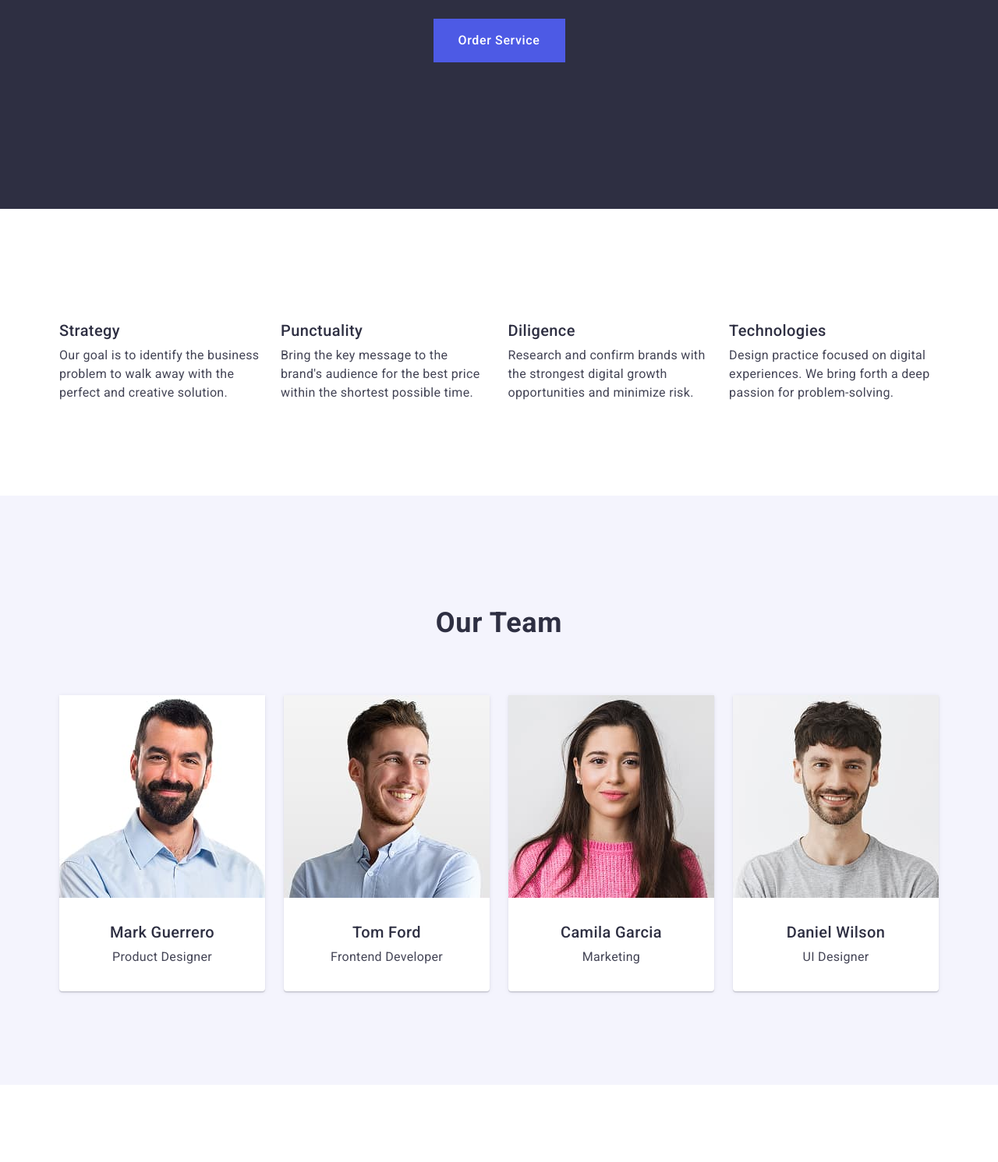
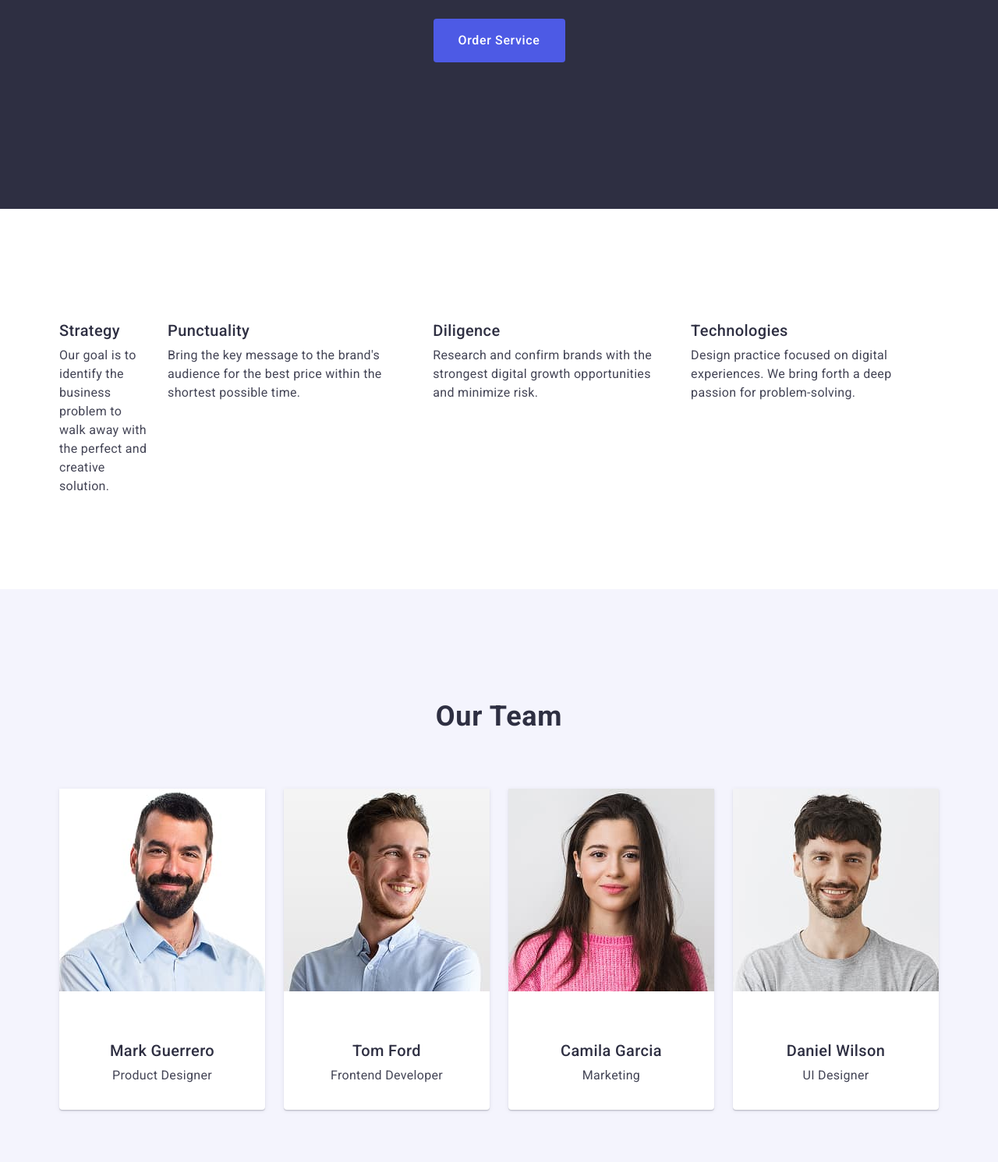
Before and after one commit to kd-sofya/goit-markup-hw-03, a plain HTML site: page index.html in a window 1280 px wide. Shown: the part 409-1900 px from the top of the page at 78% size. Drawn offline with nearby package versions, Linux system fonts and the light colour scheme.

Commit message:
goit-markup-hw-03

```diff
--- a/css/styles.css
+++ b/css/styles.css
@@ -51,10 +51,9 @@ img{
 .header {
     padding-right: 24px;
     padding-bottom: 24px;
-    border-bottom: 1px solid #e7e9fc
+    border-bottom: 1px solid #e7e9fc;
 }
 
-.conteiner{}
 
 .header-navigation {
     display: flex;
@@ -163,6 +162,7 @@ margin: 0 auto;
 min-width: 169px;
 height: 56px;
 border: none;
+border-radius: 4px;
 }
 
 .hero-button:hover,
@@ -199,11 +199,12 @@ overflow: hidden;
 
 .features-item {
     display: flex;
+    row-gap: 48px;
     gap: 24px;
 }
 
 .features-item-list{
-    width: calc((100% - 4 * 24px) / 3));
+    width: calc((100% - 3 * 24px) / 4);
 }
 
 
@@ -255,11 +256,11 @@ gap: 24px;
 background-color: #FFFFFF;
 border-radius: 0 0 4px 4px;
 box-shadow: 0 2px 1px 0 rgba(46, 47, 66, 0.08), 0 1px 1px 0 rgba(46, 47, 66, 0.16), 0 1px 6px 0 rgba(46, 47, 66, 0.08);
-width: calc((100% - 4 * 24px) / 3));
+width: calc((100% - 96px) / 3);
 }
 
 .team-item-list-card{
-    padding-bottom: 32px;
+    padding: 32px 0;
 }
 
 .team-item-img {
@@ -299,12 +300,14 @@ margin-bottom: 72px;
 
 .portfolio-item-list{
     padding-bottom: 32px;
-    width: calc((100% - 2 * 24px) / 3);
+    width: calc((100% - 48px) / 3);
 }
 
 .portfolio-item-list-card{
     padding: 32px 16px;
     border-bottom: 1px solid #e7e9fc;
+    border-left: 1px solid #e7e9fc;
+    border-right: 1px solid #e7e9fc
 }
 
 .portfolio-item-img {
```
